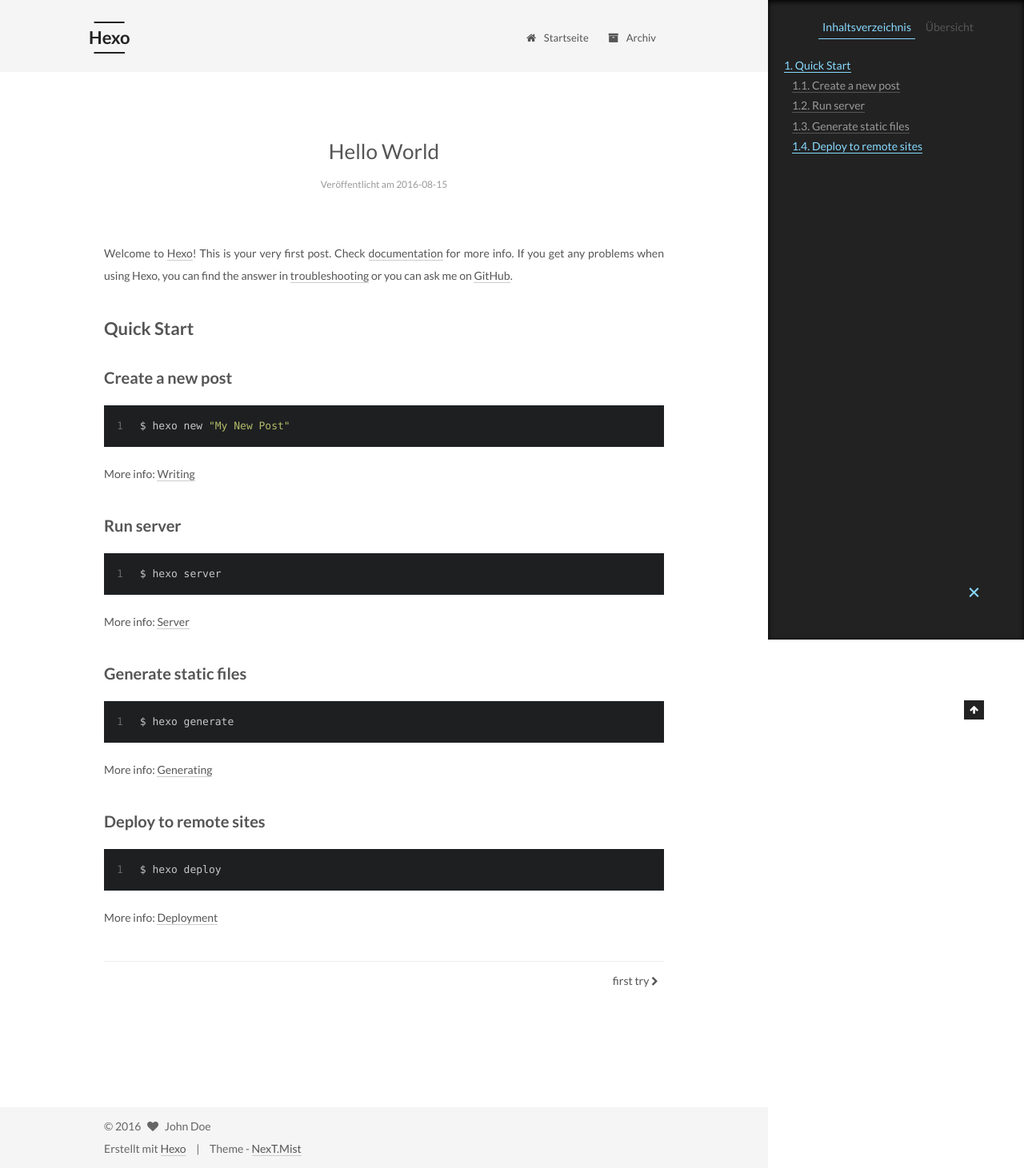
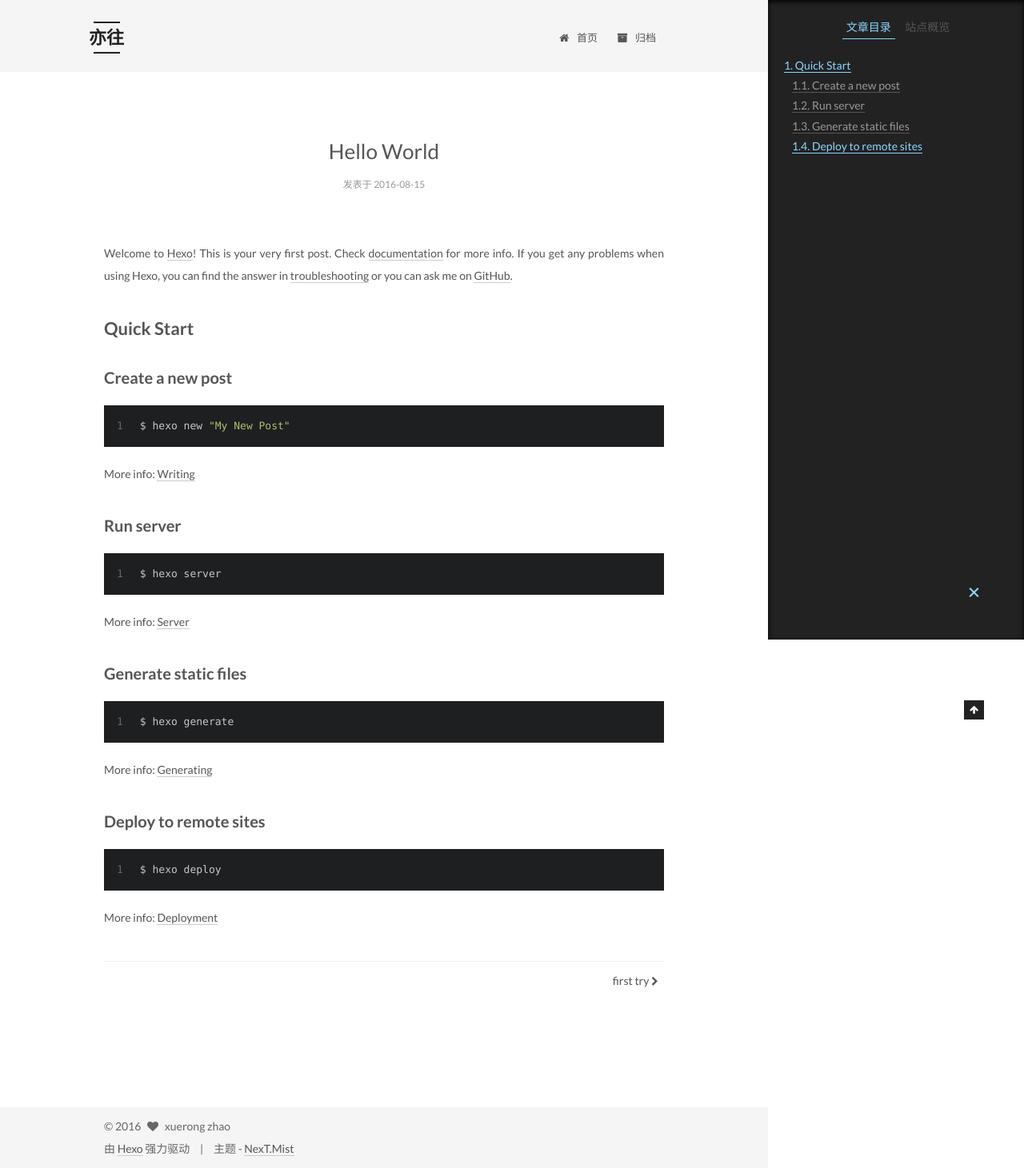
Before and after one commit to sHarenZzz/sHarenZzz.github.io, a plain HTML site: page 2016/08/15/hello-world/index.html in a window 1280 px wide. Shown: the whole page at 80% size. Drawn offline with Linux system fonts and the light colour scheme.

Commit message:
Site updated: 2016-08-16 09:42:06

```diff
--- a/2016/08/15/hello-world/index.html
+++ b/2016/08/15/hello-world/index.html
@@ -89,7 +89,7 @@ Quick">
 <meta property="og:type" content="article">
 <meta property="og:title" content="Hello World">
 <meta property="og:url" content="http://yoursite.com/2016/08/15/hello-world/index.html">
-<meta property="og:site_name" content="Hexo">
+<meta property="og:site_name" content="亦往">
 <meta property="og:description" content="Welcome to Hexo! This is your very first post. Check documentation for more info. If you get any problems when using Hexo, you can find the answer in troubleshooting or you can ask me on GitHub.
 Quick">
 <meta property="og:updated_time" content="2016-08-15T05:23:18.000Z">
@@ -109,7 +109,7 @@ Quick">
     motion: true,
     duoshuo: {
       userId: 0,
-      author: 'Author'
+      author: '博主'
     }
   };
 </script>
@@ -119,10 +119,10 @@ Quick">
 
   <link rel="canonical" href="http://yoursite.com/2016/08/15/hello-world/"/>
 
-  <title> Hello World | Hexo </title>
+  <title> Hello World | 亦往 </title>
 </head>
 
-<body itemscope itemtype="http://schema.org/WebPage" lang="">
+<body itemscope itemtype="http://schema.org/WebPage" lang="zh-Hans">
 
 
 
@@ -150,7 +150,7 @@ Quick">
   <div class="custom-logo-site-title">
     <a href="/"  class="brand" rel="start">
       <span class="logo-line-before"><i></i></span>
-      <span class="site-title">Hexo</span>
+      <span class="site-title">亦往</span>
       <span class="logo-line-after"><i></i></span>
     </a>
   </div>
@@ -177,7 +177,7 @@ Quick">
 
               <i class="menu-item-icon fa fa-fw fa-home"></i> <br />
 
-            Startseite
+            首页
           </a>
         </li>
 
@@ -187,7 +187,7 @@ Quick">
 
               <i class="menu-item-icon fa fa-fw fa-archive"></i> <br />
 
-            Archiv
+            归档
           </a>
         </li>
 
@@ -240,7 +240,7 @@ Quick">
             <span class="post-meta-item-icon">
               <i class="fa fa-calendar-o"></i>
             </span>
-            <span class="post-meta-item-text">Veröffentlicht am</span>
+            <span class="post-meta-item-text">发表于</span>
             <time itemprop="dateCreated" datetime="2016-08-15T13:23:18+08:00" content="2016-08-15">
               2016-08-15
             </time>
@@ -358,10 +358,10 @@ Quick">
 
         <ul class="sidebar-nav motion-element">
           <li class="sidebar-nav-toc sidebar-nav-active" data-target="post-toc-wrap" >
-            Inhaltsverzeichnis
+            文章目录
           </li>
           <li class="sidebar-nav-overview" data-target="site-overview">
-            Übersicht
+            站点概览
           </li>
         </ul>
 
@@ -378,7 +378,7 @@ Quick">
           <div class="site-state-item site-state-posts">
             <a href="/archives">
               <span class="site-state-item-count">2</span>
-              <span class="site-state-item-name">Artikel</span>
+              <span class="site-state-item-name">日志</span>
             </a>
           </div>
 
@@ -443,15 +443,15 @@ Quick">
   <span class="with-love">
     <i class="fa fa-heart"></i>
   </span>
-  <span class="author" itemprop="copyrightHolder">John Doe</span>
+  <span class="author" itemprop="copyrightHolder">xuerong zhao</span>
 </div>
 
 <div class="powered-by">
-  Erstellt mit  <a class="theme-link" href="https://hexo.io">Hexo</a>
+  由 <a class="theme-link" href="https://hexo.io">Hexo</a> 强力驱动
 </div>
 
 <div class="theme-info">
-  Theme -
+  主题 -
   <a class="theme-link" href="https://github.com/iissnan/hexo-theme-next">
     NexT.Mist
   </a>
--- a/css/main.css
+++ b/css/main.css
@@ -1548,7 +1548,7 @@ pre .javascript .function {
   width: 4px;
   height: 4px;
   border-radius: 50%;
-  background: #d40621;
+  background: #82ff4a;
 }
 .links-of-blogroll {
   font-size: 13px;
```
Also changed, not shown: 2016/08/15/first-try/index.html (+15 -15 lines), archives/2016/08/index.html (+14 -14 lines), archives/2016/index.html (+14 -14 lines), archives/index.html (+14 -14 lines), index.html (+15 -15 lines).
